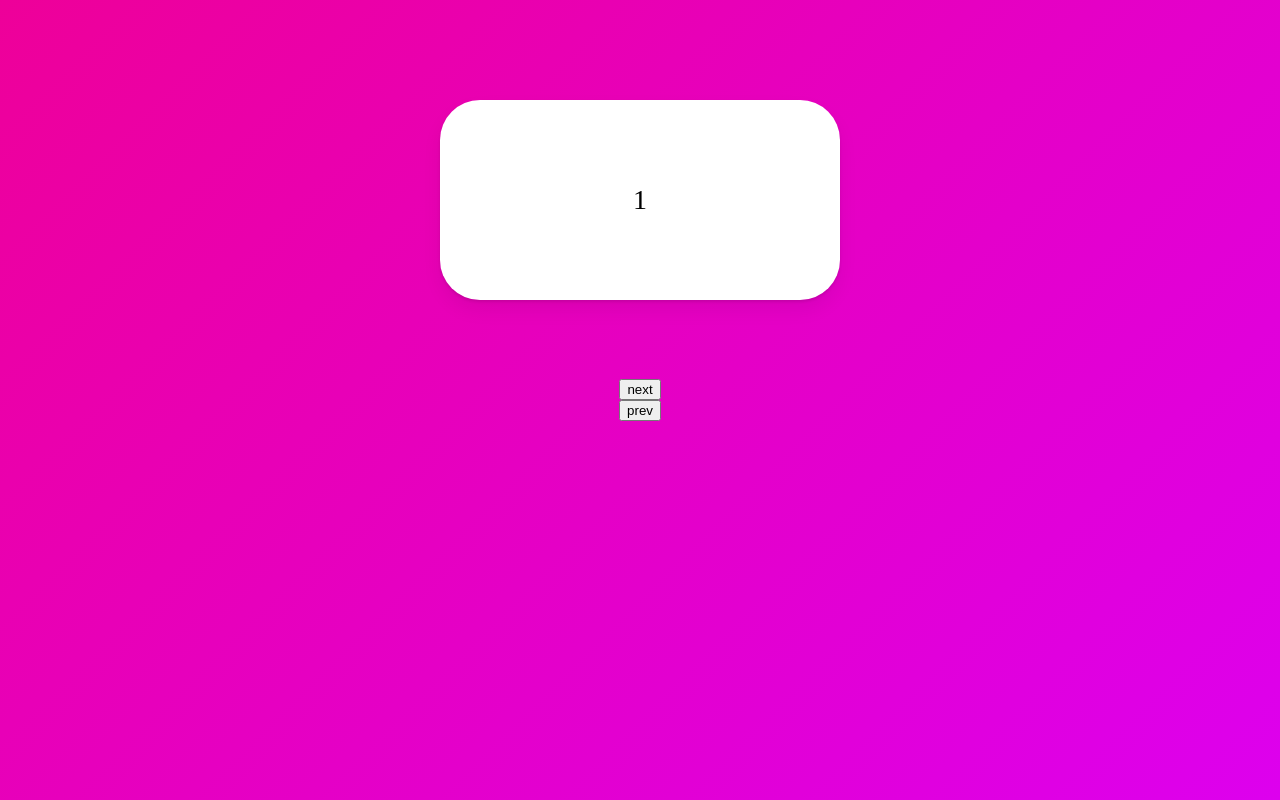
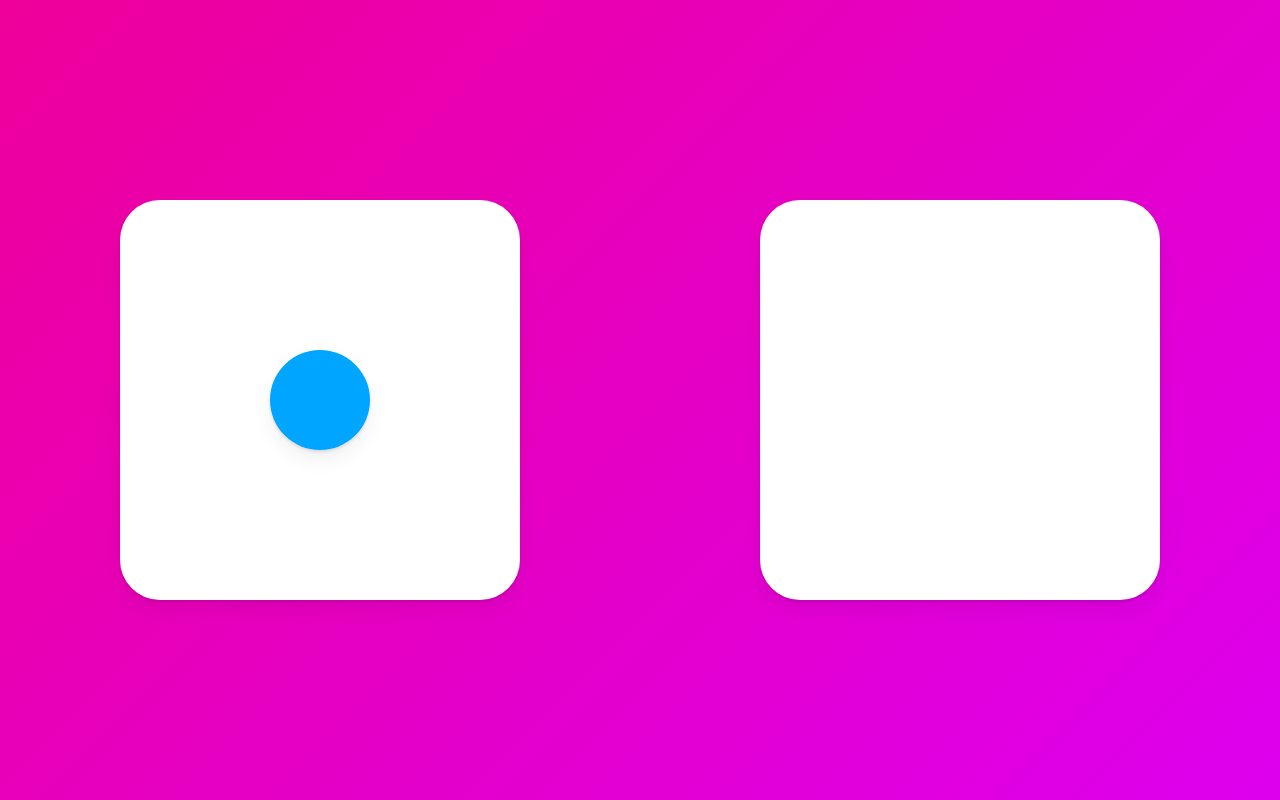
Before and after one commit to mochafreddo/react-masterclass, a React (Vite) app: page / in a window 1280 px wide. Built offline with nearby package versions, Linux system fonts and the light colour scheme.

Commit message:
✨ feat: add interactive circle animation with framer-motion
- Replace numbered box animation with interactive circle component
- Implement layoutId animation for smooth circle transitions
- Add click handler to toggle circle position and shape
- Update styling for better visual presentation

```diff
--- a/src/App.tsx
+++ b/src/App.tsx
@@ -1,89 +1,53 @@
-import { AnimatePresence, motion } from 'framer-motion';
+import { motion } from 'framer-motion';
 import { useState } from 'react';
 import styled from 'styled-components';
 
+// Styled Components
 const Wrapper = styled(motion.div)`
   height: 100vh;
   width: 100vw;
   display: flex;
-  justify-content: center;
+  justify-content: space-around;
   align-items: center;
-  flex-direction: column;
 `;
 
 const Box = styled(motion.div)`
   width: 400px;
-  height: 200px;
+  height: 400px;
   background-color: rgba(255, 255, 255, 1);
   border-radius: 40px;
-  position: absolute;
-  top: 100px;
   display: flex;
   justify-content: center;
   align-items: center;
-  font-size: 28px;
   box-shadow:
     0 2px 3px rgba(0, 0, 0, 0.1),
     0 10px 20px rgba(0, 0, 0, 0.06);
 `;
 
-const boxVariants = {
-  entry: (isBack: boolean) => ({
-    x: isBack ? -500 : 500,
-    opacity: 0,
-    scale: 0,
-  }),
-  center: {
-    x: 0,
-    opacity: 1,
-    scale: 1,
-    transition: {
-      duration: 1,
-    },
-  },
-  exit: (isBack: boolean) => ({
-    x: isBack ? 500 : -500,
-    opacity: 0,
-    scale: 0,
-    transition: {
-      duration: 1,
-    },
-  }),
-};
+const Circle = styled(motion.div)`
+  background-color: #00a5ff;
+  height: 100px;
+  width: 100px;
+  box-shadow:
+    0 2px 3px rgba(0, 0, 0, 0.1),
+    0 10px 20px rgba(0, 0, 0, 0.06);
+`;
 
-const TOTAL_BOXES = 10;
+// Component
+const App = () => {
+  // State
+  const [clicked, setClicked] = useState(false);
 
-const App = () => {
-  const [visible, setVisible] = useState(1);
-  const [back, setBack] = useState(false);
-
-  const nextPlease = () => {
-    setBack(false);
-    setVisible((prev) => (prev === TOTAL_BOXES ? TOTAL_BOXES : prev + 1));
-  };
-
-  const prevPlease = () => {
-    setBack(true);
-    setVisible((prev) => (prev === 1 ? 1 : prev - 1));
-  };
+  // Handlers
+  const toggleClicked = () => setClicked((prev) => !prev);
 
   return (
-    <Wrapper>
-      <AnimatePresence custom={back}>
-        <Box
-          custom={back}
-          variants={boxVariants}
-          initial="entry"
-          animate="center"
-          exit="exit"
-          key={visible}
-        >
-          {visible}
-        </Box>
-      </AnimatePresence>
+    <Wrapper onClick={toggleClicked}>
+      <Box>{!clicked ? <Circle layoutId="circle" style={{ borderRadius: 50 }} /> : null}</Box>
 
-      <button onClick={nextPlease}>next</button>
-      <button onClick={prevPlease}>prev</button>
+      <Box>
+        {clicked ? <Circle layoutId="circle" style={{ borderRadius: 0, scale: 2 }} /> : null}
+      </Box>
     </Wrapper>
   );
 };
```
